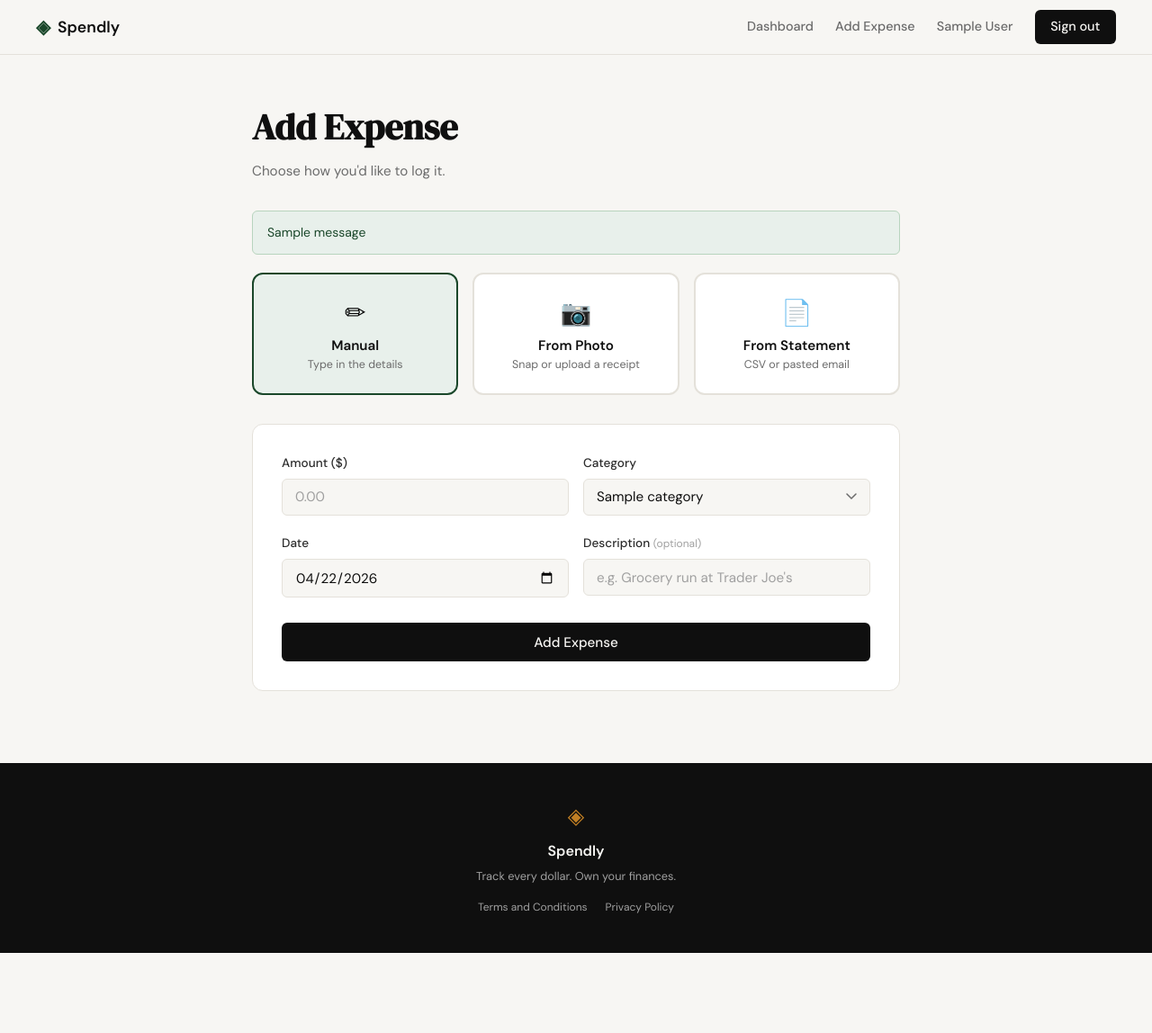
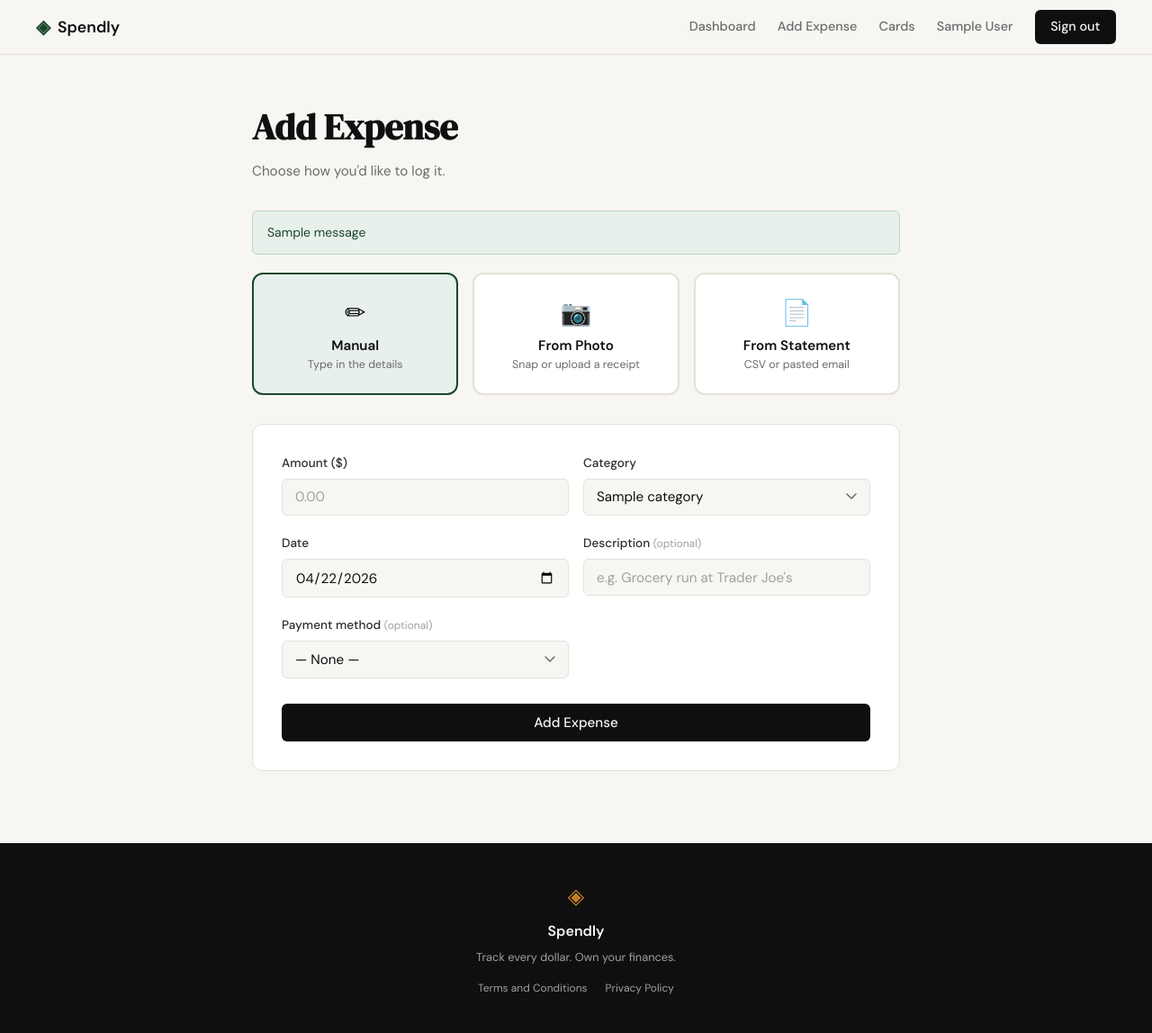
Before and after one commit to iamsinghdilsher-code/expenseTracker, a Flask app: page /expenses/add in a window 1280 px wide. Shown: the whole page at 90% size. Before the commit the page ends 1059 px from the top, so only its background shows below. Run offline with Flask 3, Linux system fonts and the light colour scheme; the visitor is signed in with stand-in values (Sample User, id 1); tables that the repository leaves empty hold one stand-in row (values such as "Sample post"); one stand-in notice (Sample message) is shown.

Commit message:
PAyment_Method_Registry_+Card_MApping

```diff
--- a/app.py
+++ b/app.py
@@ -30,6 +30,7 @@ app.config["MAX_CONTENT_LENGTH"] = 16 * 1024 * 1024
 
 CATEGORIES = ["Bills", "Food", "Health", "Transport", "Entertainment", "Shopping", "Other"]
 ALLOWED_IMAGE_EXT = {"png", "jpg", "jpeg", "gif", "webp", "bmp"}
+CARD_TYPES = ["Visa", "Mastercard", "Amex", "Discover", "Other"]
 
 os.makedirs(app.config["UPLOAD_FOLDER"], exist_ok=True)
 
@@ -130,6 +131,35 @@ def _detect_category(description):
     return "Other"
 
 
+def _extract_last_four(text):
+    """Extract card last-4 digits from text (OCR output or transaction description)."""
+    if not text:
+        return None
+    for pat in [
+        r'(?:x{2,4}|[*]{2,4})[-\s]?(\d{4})\b',
+        r'ending\s+(?:in\s+)?(\d{4})\b',
+        r'\b[xX]{4}(\d{4})\b',
+    ]:
+        m = re.search(pat, text, re.IGNORECASE)
+        if m:
+            return m.group(1)
+    return None
+
+
+def _match_payment_method(last_four, umbrella_id):
+    """Return payment_method id if last_four matches a registered card in the umbrella."""
+    if not last_four or not umbrella_id:
+        return None
+    from database.db import get_db
+    conn = get_db()
+    row = conn.execute(
+        "SELECT id FROM payment_methods WHERE last_four = ? AND umbrella_id = ?",
+        (last_four, umbrella_id),
+    ).fetchone()
+    conn.close()
+    return row["id"] if row else None
+
+
 def _parse_receipt_text(text):
     result = {}
     amount_match = re.search(
@@ -152,6 +182,7 @@ def _parse_receipt_text(text):
         if lines:
             result["description"] = lines[0][:80]
     result["category"] = _detect_category(result.get("description", ""))
+    result["last_four"] = _extract_last_four(text)
     return result
 
 
@@ -169,6 +200,10 @@ def _parse_csv_statement(content):
             (h for h in fieldnames if any(k in h.lower() for k in ["amount", "debit", "charge"])),
             None,
         )
+        card_col = next(
+            (h for h in fieldnames if any(k in h.lower() for k in ["card", "last four", "last 4", "last4", "account"])),
+            None,
+        )
         for row in reader:
             try:
                 raw = row.get(amt_col, "0").replace("$", "").replace(",", "").strip() if amt_col else "0"
@@ -176,11 +211,13 @@ def _parse_csv_statement(content):
                 if amount <= 0:
                     continue
                 desc = row.get(desc_col, "").strip()[:80] if desc_col else ""
+                raw_card = row.get(card_col, "").strip() if card_col else ""
                 expenses.append({
                     "date": row.get(date_col, "").strip() if date_col else "",
                     "description": desc,
                     "amount": f"{amount:.2f}",
                     "category": _detect_category(desc),
+                    "last_four": _extract_last_four(raw_card) or _extract_last_four(desc),
                 })
             except (ValueError, TypeError):
                 continue
@@ -202,6 +239,7 @@ def _parse_text_statement(text):
             "description": desc,
             "amount": m.group(3),
             "category": _detect_category(desc),
+            "last_four": _extract_last_four(desc),
         })
     return expenses[:50]
 
@@ -214,7 +252,8 @@ def _build_category_tree(umbrella_id):
     return tree
 
 
-def _save_expense(user_id, amount, category, description, date, source, umbrella_id=None):
+def _save_expense(user_id, amount, category, description, date, source, umbrella_id=None,
+                  payment_method_id=None, status='confirmed'):
     from database.db import get_db
     conn = get_db()
     category_id = None
@@ -227,11 +266,11 @@ def _save_expense(user_id, amount, category, description, date, source, umbrella
             category_id = row["id"]
     conn.execute(
         "INSERT INTO expenses"
-        " (user_id, umbrella_id, category_id, amount, category, description,"
+        " (user_id, umbrella_id, category_id, payment_method_id, amount, category, description,"
         "  date, source, status, confidence_score, created_at)"
-        " VALUES (?, ?, ?, ?, ?, ?, ?, ?, 'confirmed', 1.0, ?)",
-        (user_id, umbrella_id, category_id, amount, category, description,
-         date, source, datetime.now(PACIFIC).isoformat()),
+        " VALUES (?, ?, ?, ?, ?, ?, ?, ?, ?, ?, 1.0, ?)",
+        (user_id, umbrella_id, category_id, payment_method_id, amount, category, description,
+         date, source, status, datetime.now(PACIFIC).isoformat()),
     )
     conn.commit()
     conn.close()
@@ -495,6 +534,8 @@ def add_expense():
         description = request.form.get("description", "").strip()
         date = request.form.get("date", "").strip()
         source = request.form.get("source", "manual")
+        raw_pm = request.form.get("payment_method_id", "").strip()
+        last_four_detected = request.form.get("last_four_detected", "").strip()
         try:
             amount = float(raw_amount)
         except ValueError:
@@ -502,16 +543,29 @@ def add_expense():
             return redirect(url_for("add_expense"))
         if not date:
             date = datetime.now(PACIFIC).strftime("%Y-%m-%d")
+        payment_method_id = int(raw_pm) if raw_pm.isdigit() else None
+        status = 'draft' if source == 'photo' and last_four_detected and not payment_method_id else 'confirmed'
         try:
             _save_expense(session["user_id"], amount, category, description, date, source,
-                          umbrella_id=g.active_umbrella_id)
+                          umbrella_id=g.active_umbrella_id,
+                          payment_method_id=payment_method_id,
+                          status=status)
             flash(f"${amount:.2f} expense added.", "success")
         except Exception as e:
             flash(f"Could not save expense: {e}", "error")
         return redirect(url_for("add_expense"))
+    from database.db import get_db
     today = datetime.now(PACIFIC).strftime("%Y-%m-%d")
     category_tree = _build_category_tree(g.active_umbrella_id) if g.active_umbrella_id else []
-    return render_template("add_expense.html", category_tree=category_tree, today=today)
+    conn = get_db()
+    pms = conn.execute(
+        "SELECT id, last_four, bank_name, card_type FROM payment_methods"
+        " WHERE umbrella_id = ? ORDER BY bank_name, last_four",
+        (g.active_umbrella_id,),
+    ).fetchall() if g.active_umbrella_id else []
+    conn.close()
+    return render_template("add_expense.html", category_tree=category_tree, today=today,
+                           payment_methods=pms)
 
 
 @app.route("/expenses/add/photo", methods=["POST"])
@@ -531,6 +585,14 @@ def add_expense_photo():
         from PIL import Image
         text = pytesseract.image_to_string(Image.open(filepath))
         extracted = _parse_receipt_text(text)
+        last_four = extracted.get("last_four")
+        if last_four:
+            pm_id = _match_payment_method(last_four, g.active_umbrella_id)
+            extracted["payment_method_id"] = pm_id
+            extracted["is_draft"] = pm_id is None
+        else:
+            extracted["payment_method_id"] = None
+            extracted["is_draft"] = False
     except ImportError:
         extracted = {"ocr_unavailable": True}
     except Exception as e:
@@ -561,6 +623,9 @@ def add_expense_bulk():
     saved = 0
     try:
         for exp in expenses:
+            last_four = exp.get("last_four") or None
+            pm_id = _match_payment_method(last_four, g.active_umbrella_id) if last_four else None
+            status = 'draft' if last_four and pm_id is None else 'confirmed'
             _save_expense(
                 session["user_id"],
                 float(exp["amount"]),
@@ -569,6 +634,8 @@ def add_expense_bulk():
                 exp.get("date", datetime.now(PACIFIC).strftime("%Y-%m-%d")),
                 "statement",
                 umbrella_id=g.active_umbrella_id,
+                payment_method_id=pm_id,
+                status=status,
             )
             saved += 1
     except Exception as e:
@@ -704,6 +771,106 @@ def export_expenses():
     )
 
 
+# ------------------------------------------------------------------ #
+# Payment methods                                                     #
+# ------------------------------------------------------------------ #
+
+@app.route("/payment-methods")
+@umbrella_required
+def payment_methods():
+    from database.db import get_db
+    conn = get_db()
+    pms = conn.execute(
+        "SELECT pm.id, pm.last_four, pm.bank_name, pm.card_type, u.name AS owner_name"
+        " FROM payment_methods pm"
+        " JOIN users u ON u.id = pm.user_id"
+        " WHERE pm.umbrella_id = ?"
+        " ORDER BY pm.bank_name, pm.last_four",
+        (g.active_umbrella_id,),
+    ).fetchall()
+    conn.close()
+    return render_template("payment_methods.html", payment_methods=pms, card_types=CARD_TYPES)
+
+
+@app.route("/payment-methods/add", methods=["POST"])
+@umbrella_required
+def add_payment_method():
+    last_four = request.form.get("last_four", "").strip()
+    bank_name = request.form.get("bank_name", "").strip()
+    card_type = request.form.get("card_type", "Other").strip()
+    if not last_four or not last_four.isdigit() or len(last_four) != 4:
+        flash("Last four digits must be exactly 4 numbers.", "error")
+        return redirect(url_for("payment_methods"))
+    from database.db import get_db
+    conn = get_db()
+    if conn.execute(
+        "SELECT id FROM payment_methods WHERE last_four = ? AND umbrella_id = ?",
+        (last_four, g.active_umbrella_id),
+    ).fetchone():
+        conn.close()
+        flash(f"A card ending in {last_four} is already registered.", "error")
+        return redirect(url_for("payment_methods"))
+    conn.execute(
+        "INSERT INTO payment_methods (last_four, bank_name, card_type, user_id, umbrella_id, created_at)"
+        " VALUES (?, ?, ?, ?, ?, ?)",
+        (last_four, bank_name, card_type, session["user_id"], g.active_umbrella_id,
+         datetime.now(PACIFIC).isoformat()),
+    )
+    conn.commit()
+    conn.close()
+    flash(f"Card ending in {last_four} added.", "success")
+    return redirect(url_for("payment_methods"))
+
+
+@app.route("/payment-methods/<int:id>/edit", methods=["GET", "POST"])
+@umbrella_required
+def edit_payment_method(id):
+    from database.db import get_db
+    conn = get_db()
+    pm = conn.execute(
+        "SELECT * FROM payment_methods WHERE id = ? AND umbrella_id = ?",
+        (id, g.active_umbrella_id),
+    ).fetchone()
+    if not pm:
+        conn.close()
+        flash("Payment method not found.", "error")
+        return redirect(url_for("payment_methods"))
+    if request.method == "POST":
+        last_four = request.form.get("last_four", "").strip()
+        bank_name = request.form.get("bank_name", "").strip()
+        card_type = request.form.get("card_type", "Other").strip()
+        if not last_four or not last_four.isdigit() or len(last_four) != 4:
+            conn.close()
+            return render_template("edit_payment_method.html", pm=pm, card_types=CARD_TYPES,
+                                   error="Last four digits must be exactly 4 numbers.")
+        conn.execute(
+            "UPDATE payment_methods SET last_four=?, bank_name=?, card_type=?"
+            " WHERE id=? AND umbrella_id=?",
+            (last_four, bank_name, card_type, id, g.active_umbrella_id),
+        )
+        conn.commit()
+        conn.close()
+        flash("Card updated.", "success")
+        return redirect(url_for("payment_methods"))
+    conn.close()
+    return render_template("edit_payment_method.html", pm=pm, card_types=CARD_TYPES)
+
+
+@app.route("/payment-methods/<int:id>/delete", methods=["POST"])
+@umbrella_required
+def delete_payment_method(id):
+    from database.db import get_db
+    conn = get_db()
+    conn.execute(
+        "DELETE FROM payment_methods WHERE id = ? AND umbrella_id = ?",
+        (id, g.active_umbrella_id),
+    )
+    conn.commit()
+    conn.close()
+    flash("Card removed.", "success")
+    return redirect(url_for("payment_methods"))
+
+
 if __name__ == "__main__":
     from database.db import init_db
     init_db()
--- a/templates/add_expense.html
+++ b/templates/add_expense.html
@@ -63,6 +63,19 @@
                                placeholder="e.g. Grocery run at Trader Joe's">
                     </div>
                 </div>
+                {% if payment_methods %}
+                <div class="form-row">
+                    <div class="form-group">
+                        <label for="m-pm">Payment method <span class="form-optional">(optional)</span></label>
+                        <select id="m-pm" class="form-input form-select" name="payment_method_id">
+                            <option value="">&#8212; None &#8212;</option>
+                            {% for pm in payment_methods %}
+                            <option value="{{ pm['id'] }}">&#8226;&#8226;&#8226;&#8226; {{ pm['last_four'] }}{% if pm['bank_name'] %} &middot; {{ pm['bank_name'] }}{% endif %}{% if pm['card_type'] %} {{ pm['card_type'] }}{% endif %}</option>
+                            {% endfor %}
+                        </select>
+                    </div>
+                </div>
+                {% endif %}
                 <button type="submit" class="btn-submit">Add Expense</button>
             </form>
         </div>
@@ -105,6 +118,20 @@
                         <input id="p-desc" class="form-input" type="text" name="description" placeholder="Merchant or note">
                     </div>
                 </div>
+                {% if payment_methods %}
+                <div class="form-row">
+                    <div class="form-group">
+                        <label for="p-pm">Payment method <span class="form-optional">(auto-detected)</span></label>
+                        <select id="p-pm" class="form-input form-select" name="payment_method_id">
+                            <option value="">&#8212; None &#8212;</option>
+                            {% for pm in payment_methods %}
+                            <option value="{{ pm['id'] }}">&#8226;&#8226;&#8226;&#8226; {{ pm['last_four'] }}{% if pm['bank_name'] %} &middot; {{ pm['bank_name'] }}{% endif %}{% if pm['card_type'] %} {{ pm['card_type'] }}{% endif %}</option>
+                            {% endfor %}
+                        </select>
+                    </div>
+                </div>
+                {% endif %}
+                <input type="hidden" name="last_four_detected" id="p-last-four" value="">
                 <button type="submit" class="btn-submit">Save Expense</button>
             </form>
         </div>
@@ -221,7 +248,6 @@ function handlePhotoFile(file) {
                 status.textContent = 'Could not scan: ' + data.error;
                 status.className = 'ocr-status ocr-warn';
             } else {
-                status.textContent = 'Receipt scanned — review and confirm below.';
                 status.className = 'ocr-status ocr-ok';
                 if (data.amount) document.getElementById('p-amount').value = data.amount;
                 if (data.description) document.getElementById('p-desc').value = data.description;
@@ -229,6 +255,17 @@ function handlePhotoFile(file) {
                 if (data.date) {
                     const d = parseDate(data.date);
                     if (d) document.getElementById('p-date').value = d;
+                }
+                if (data.last_four) document.getElementById('p-last-four').value = data.last_four;
+                const pmSel = document.getElementById('p-pm');
+                if (data.payment_method_id && pmSel) {
+                    pmSel.value = data.payment_method_id;
+                    status.textContent = 'Receipt scanned — card matched. Review and confirm below.';
+                } else if (data.last_four) {
+                    status.textContent = 'Receipt scanned — card ending in ' + data.last_four + ' is not registered. Expense will be saved as draft for review.';
+                    status.className = 'ocr-status ocr-warn';
+                } else {
+                    status.textContent = 'Receipt scanned — review and confirm below.';
                 }
             }
         })
@@ -309,7 +346,7 @@ function renderStmtResults(expenses) {
             `<option value="${c}" ${c === exp.category ? 'selected' : ''}>${c}</option>`
         ).join('');
         tbody.insertAdjacentHTML('beforeend', `
-            <tr data-idx="${i}">
+            <tr data-idx="${i}" data-last-four="${exp.last_four || ''}">
                 <td><input type="checkbox" class="row-check" checked></td>
                 <td><input class="form-input form-input-sm row-date" type="text" value="${exp.date}"></td>
                 <td><input class="form-input form-input-sm row-desc" type="text" value="${exp.description}"></td>
@@ -335,6 +372,7 @@ document.getElementById('import-btn').addEventListener('click', () => {
                 description: row.querySelector('.row-desc').value,
                 amount: row.querySelector('.row-amount').value,
                 category: row.querySelector('.row-cat').value,
+                last_four: row.dataset.lastFour || null,
             });
         }
     });
--- a/templates/base.html
+++ b/templates/base.html
@@ -22,6 +22,7 @@
                 {% if current_user %}
                     <a href="{{ url_for('expenses') }}">Dashboard</a>
                     <a href="{{ url_for('add_expense') }}">Add Expense</a>
+                    <a href="{{ url_for('payment_methods') }}">Cards</a>
                     <a href="{{ url_for('profile') }}">{{ current_user['name'] or 'Profile' }}</a>
                     <a href="{{ url_for('logout') }}" class="nav-cta">Sign out</a>
                 {% else %}
```
Also changed, not shown: templates/edit_payment_method.html (added, +46 -0 lines), templates/payment_methods.html (added, +95 -0 lines).
